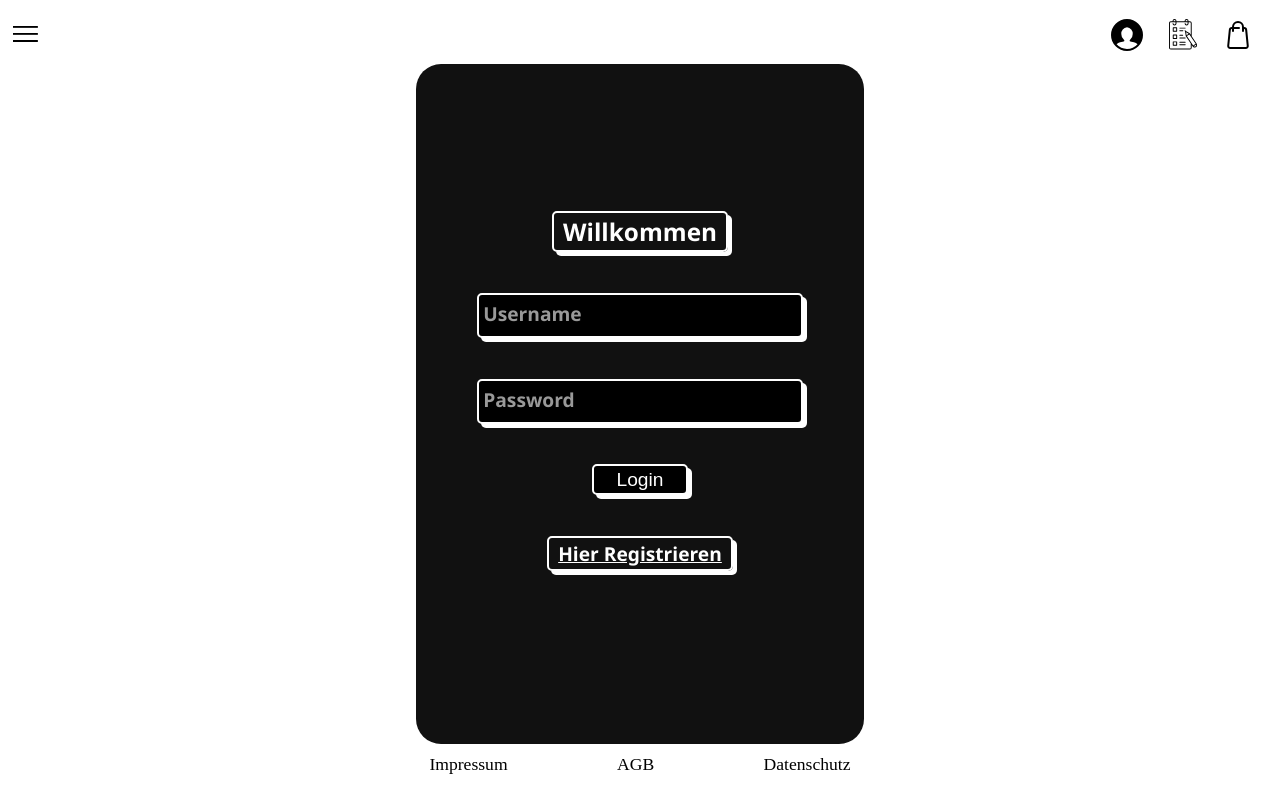
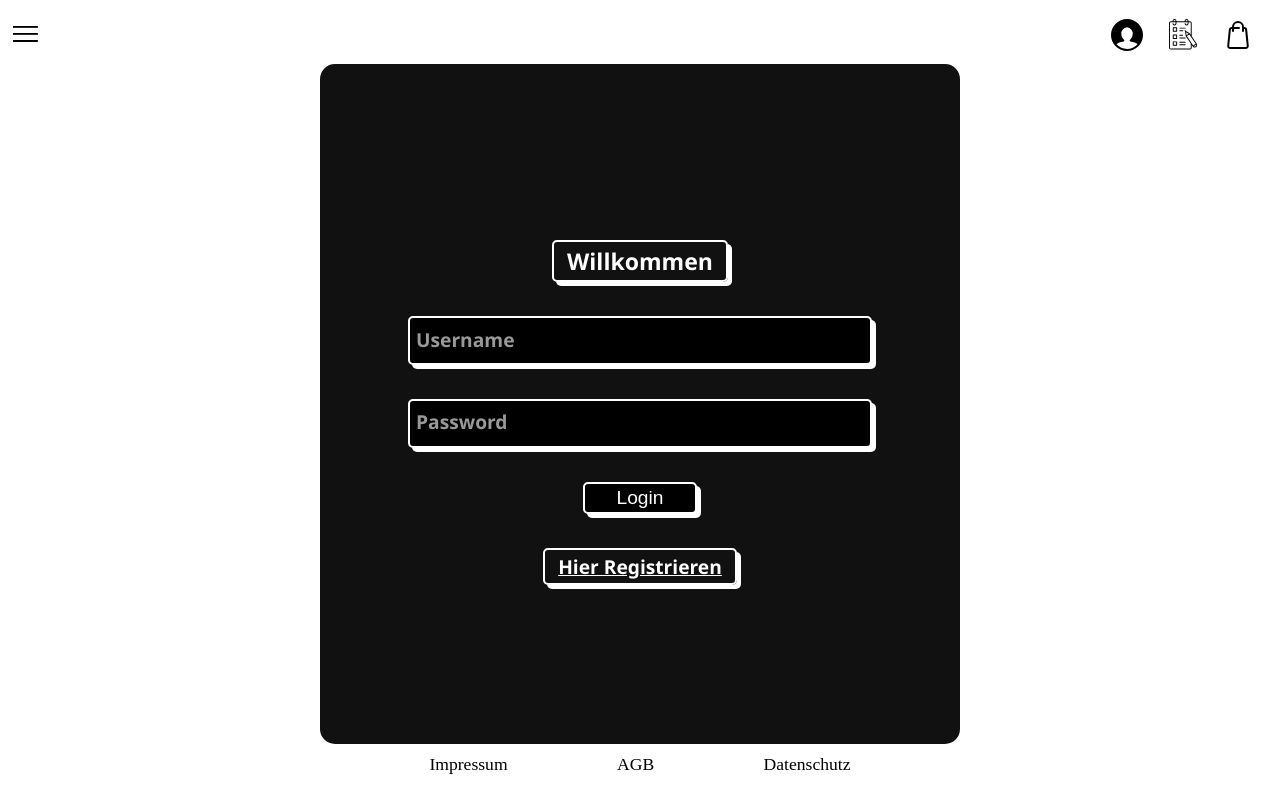
Before and after one commit to AkinKale1999/Project-New, a React (Create React App) app: page /login in a window 1280 px wide. Built offline with nearby package versions, Linux system fonts and the light colour scheme.

Commit message:
New Features

```diff
--- a/package.json
+++ b/package.json
@@ -7,6 +7,8 @@
     "@testing-library/react": "^13.4.0",
     "@testing-library/user-event": "^13.5.0",
     "axios": "^1.7.7",
+    "bcrypt": "^5.1.1",
+    "mongoose": "^8.7.3",
     "react": "^18.3.1",
     "react-dom": "^18.3.1",
     "react-router-dom": "^6.26.2",
--- a/src/components/Headers/Login/Login.css
+++ b/src/components/Headers/Login/Login.css
@@ -1,6 +1,7 @@
 #Main_Container_Login {
   display: flex;
   justify-content: center;
+  align-items: center;
   width: 100%;
   min-width: 100%;
   max-width: 100%;
@@ -14,13 +15,16 @@
 }
 
 #Login_Container {
-  width: 35%;
-  min-width: 35%;
-  max-width: 35%;
+  display: flex;
+  justify-content: center;
+  align-items: center;
+  width: 50%;
+  min-width: 50%;
+  max-width: 50%;
   height: 100%;
   min-height: 100%;
   max-height: 100%;
-  border-radius: 25px;
+  border-radius: 15px;
   background-color: #111;
   font-weight: 900;
   margin: 0;
@@ -37,18 +41,18 @@
   height: 100%;
   margin: 0;
   padding: 0;
-  margin-top: 5px;
-  gap: 6%;
+  gap: 5%;
+  overflow-x: hidden;
+  overflow-y: auto;
 }
 
 #Login_Title {
-  font-size: 1.9vmax;
+  font-size: 1.8vmax;
   margin: 0;
   padding: 0.5% 2%;
-  margin-top: 1%;
+  margin-top: 10%;
   color: #fff;
   font-weight: 900;
-  color: #fff;
   border-radius: 5px;
   border: 2px solid #fefefe;
   box-shadow: 4px 4px #fefefe;
@@ -138,4 +142,5 @@
   font-size: 1.5vmax;
   margin: 0;
   padding: 0;
+  margin-bottom: 2%;
 }
--- a/src/components/Headers/Login/Login.jsx
+++ b/src/components/Headers/Login/Login.jsx
@@ -11,6 +11,7 @@ function Login() {
 
   const handleLogin = async (e) => {
     e.preventDefault();
+
     try {
       let response = await axios.post("http://localhost:5000/login", {
         Username,
@@ -28,6 +29,7 @@ function Login() {
       }
     }
   };
+
   return (
     <>
       <div id="Main_Container_Login">
--- a/src/components/Headers/Registry/Registry.jsx
+++ b/src/components/Headers/Registry/Registry.jsx
@@ -1,6 +1,6 @@
 import "./Registry.css";
 import Footer from "../../Footer/Footer.jsx";
-import { Link, useNavigate } from "react-router-dom";
+import { Link } from "react-router-dom";
 import axios from "axios";
 import { useEffect, useRef, useState } from "react";
 
@@ -12,11 +12,9 @@ function Register() {
   const [Password, setPassword] = useState("");
   const [ConfirmPassword, setConfirmPassword] = useState("");
 
+  const [ShowPassword, setShowPassword] = useState("password");
   const [message, setMessage] = useState("");
   const messageExist = useRef(null);
-  const Navigate = useNavigate();
-
-  const [ShowPassword, setShowPassword] = useState("password");
   // ------------------------------------------------------
 
   useEffect(() => {
@@ -25,6 +23,7 @@ function Register() {
       messageExist.current.style.marginTop = "2%";
     }
   }, [message]);
+
   // ------------------------------------------------------
 
   function changeVisibilityOfPassword() {
@@ -34,6 +33,7 @@ function Register() {
       setShowPassword("password");
     }
   }
+
   // ------------------------------------------------------
 
   async function handleRegister(e) {
@@ -82,7 +82,6 @@ function Register() {
       return;
     }
   }
-
   // ------------------------------------------------------
 
   return (
```
Also changed, not shown: 2 other files (tests, documents, lock files or other folders).
